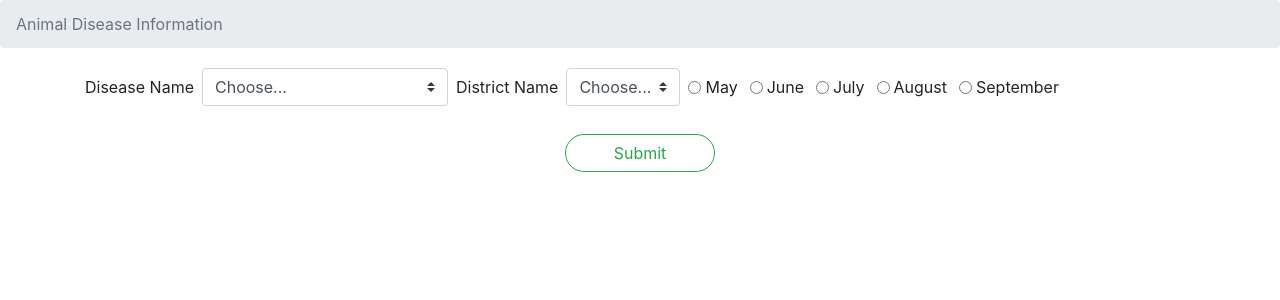
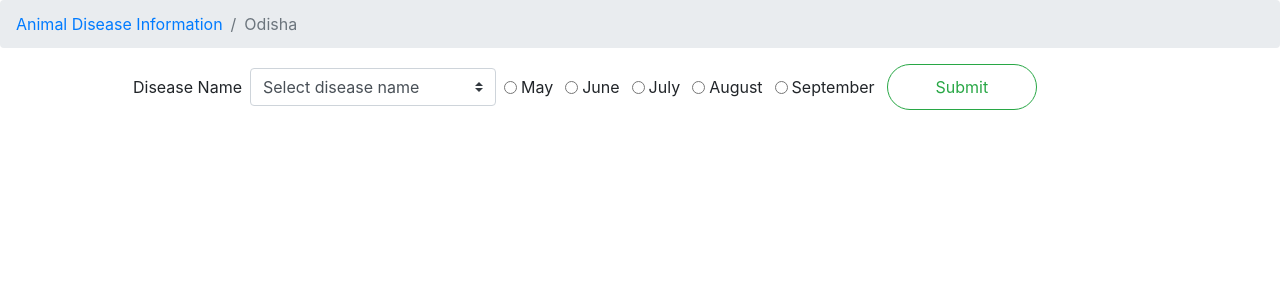
Before and after one commit to biswajitpatra/Disease-Reporting-System, a Django app: page /animal_outbreak_info/ in a window 1280 px wide. Shown: the top 300 px of the page. Run offline with Django 3.2, Linux system fonts and the light colour scheme; data that the repository does not hold is empty; some libraries are stand-ins or nearby versions.

Commit message:
dynamic rendering of animal diseases for animal outbreak prediction page

```diff
--- a/disdata/templates/animalReport.html
+++ b/disdata/templates/animalReport.html
@@ -9,19 +9,20 @@
     <link rel="stylesheet" href="https://stackpath.bootstrapcdn.com/bootstrap/4.5.0/css/bootstrap.min.css" integrity="sha384-9aIt2nRpC12Uk9gS9baDl411NQApFmC26EwAOH8WgZl5MYYxFfc+NcPb1dKGj7Sk" crossorigin="anonymous">
 
     <title>:: DRS | Animal Portal</title>
+
   </head>
   <body>
     <nav aria-label="breadcrumb">
         <ol class="breadcrumb">
-          <li class="breadcrumb-item active" aria-current="page">Animal Disease Information</li>
+          <li class="breadcrumb-item"><a href="#" class="text-decoration-none">Animal Disease Information</a></li>
+          <li class="breadcrumb-item active" aria-current="page">Odisha</li>
         </ol>
       </nav>
-     <div class="container">
-        <form class="form-inline">
+     <div class="container d-flex">
+        <form class="form-inline ml-5">
           <label class="my-1 mr-2" for="inlineFormCustomSelectPref">Disease Name</label>
-          <select class="custom-select my-1 mr-sm-2" name="disease" id="inlineFormCustomSelectPref">
-            <option selected>Choose...</option>
-            <option value="">Select disease name</option>
+          <select class="custom-select my-1 mr-sm-2" name="disease" id="disease_name">
+            <option value="" selected>Select disease name</option>
                 <option value="8">Anthrax</option>
                 <option value="10">Babesiosis</option>
                 <option value="11">Black quarter</option>
@@ -38,13 +39,13 @@
                 <option value="72">Theileriosis</option>
                 <option value="79">Trypanosomiasis</option>
           </select>
-          <label class="my-1 mr-2" for="inlineFormCustomSelectPref">District Name</label>
+          <!-- <label class="my-1 mr-2" for="inlineFormCustomSelectPref">District Name</label>
           <select class="custom-select my-1 mr-sm-2" id="inlineFormCustomSelectPref">
             <option selected>Choose...</option>
             {% for pincode in pincodes%}
             <option value="{{ pincode.pincode }}">{{ pincode.district.name|capfirst }}</option>
             {% endfor %}
-          </select>
+          </select> -->
           <div class="form-check form-check-inline">
             <input class="form-check-input" type="radio" name="inlineRadioOptions" id="inlineRadio1" value="5">
             <label class="form-check-label" for="inlineRadio1">May</label>
@@ -65,20 +66,44 @@
               <input class="form-check-input" type="radio" name="inlineRadioOptions" id="inlineRadio1" value="9">
               <label class="form-check-label" for="inlineRadio1">September</label>
             </div>
-          <button type="submit" class="btn btn-outline-success px-5 rounded-pill my-4 mx-auto">Submit</button>
           </form>
+          <button class="btn btn-outline-success px-5 rounded-pill" onclick="searchDisease()">Submit</button>
      </div>
+     <section id="table"></section>
     <!-- Optional JavaScript -->
     <!-- jQuery first, then Popper.js, then Bootstrap JS -->
     <script src="https://code.jquery.com/jquery-3.5.1.min.js" integrity="sha256-9/aliU8dGd2tb6OSsuzixeV4y/faTqgFtohetphbbj0=" crossorigin="anonymous"></script>
     <script src="https://cdn.jsdelivr.net/npm/popper.js@1.16.0/dist/umd/popper.min.js" integrity="sha384-Q6E9RHvbIyZFJoft+2mJbHaEWldlvI9IOYy5n3zV9zzTtmI3UksdQRVvoxMfooAo" crossorigin="anonymous"></script>
    <script src="https://stackpath.bootstrapcdn.com/bootstrap/4.5.0/js/bootstrap.min.js" integrity="sha384-OgVRvuATP1z7JjHLkuOU7Xw704+h835Lr+6QL9UvYjZE3Ipu6Tp75j7Bh/kR0JKI" crossorigin="anonymous"></script>
    <script>
+   function searchDisease(){
+    //  console.log($('input[type=radio]:checked').val())
+     disease_name = $('#disease_name').val()
+     month = $('input[type=radio]:checked').val()
+     console.log('Search Started')
+     let table, tableContent
      $.ajax({
-        url: ''
+       type:"GET",
+       url:`scrap_ndres_data/${disease_name}/${month}`
      }).done(function(data) {
        console.log(data);
+      if(data.status){
+
+        table = `<table class="table table-bordered table-hover mx-auto w-75 mt-5 text-center"><thead class="thead-dark"><tr><th scope="col">${data.headers[0]}</th><th scope="col">${data.headers[1]}</th><th scope="col">${data.headers[2]}</th><th scope="col">${data.headers[3]}</th><th scope="col">${data.headers[4]}</th><th scope="col">${data.headers[5]}</th><th scope="col">${data.headers[6]}</th></tr></thead><tbody id="tbody"></tbody></table>`
+        $('#table').html(table)
+        data.values.map(function(value) {
+       // console.log(value[0])
+       tableContent = `<tr><th scope="row">${value[0]}</th><td>${value[1]}</td><td>${value[2]}</td><td>${value[3]}</td><td>${value[4]}</td><td>${value[5]}</td><td>${value[6]}</td></tr>`
+       $('#tbody').append(tableContent)
       })
+      $('#table').append(`<p class="text-center text-secondary mt-5"><span class="text-info">Precaution</span>: ${data.precaution}</p>`)
+      }
+      else{
+        $('#table').html(`<h3 class="text-center text-success mt-5">No disctricts of Odisha in risk of <span class="text-danger">${$('#disease_name option:selected').text()}</span></h3>`)
+      }
+
+     })
+   }
      </script>
   </body>
 </html>
--- a/drd/urls.py
+++ b/drd/urls.py
@@ -49,5 +49,5 @@ urlpatterns = [
     path('device_report_api',views.device_report_api,name="Report api for devices"),
     path('location_warn_states/<int:pincode>',views.location_warn_state,name='Warn state for location'),
     path('get_notices_api/<int:days>',views.get_notices_api,name='Get notices'),
-    path('scrap_ndres_data/<int:disease_code>/<int:month>/',views.scrap_ndres_data,name="Scraper"),
+    path('animal_outbreak_info/scrap_ndres_data/<int:disease_code>/<int:month>/',views.scrap_ndres_data,name="Scraper"),
 ] + static(settings.STATIC_URL, document_root=settings.STATIC_ROOT)
```
Lines whose indentation alone changed are shown as unchanged.
